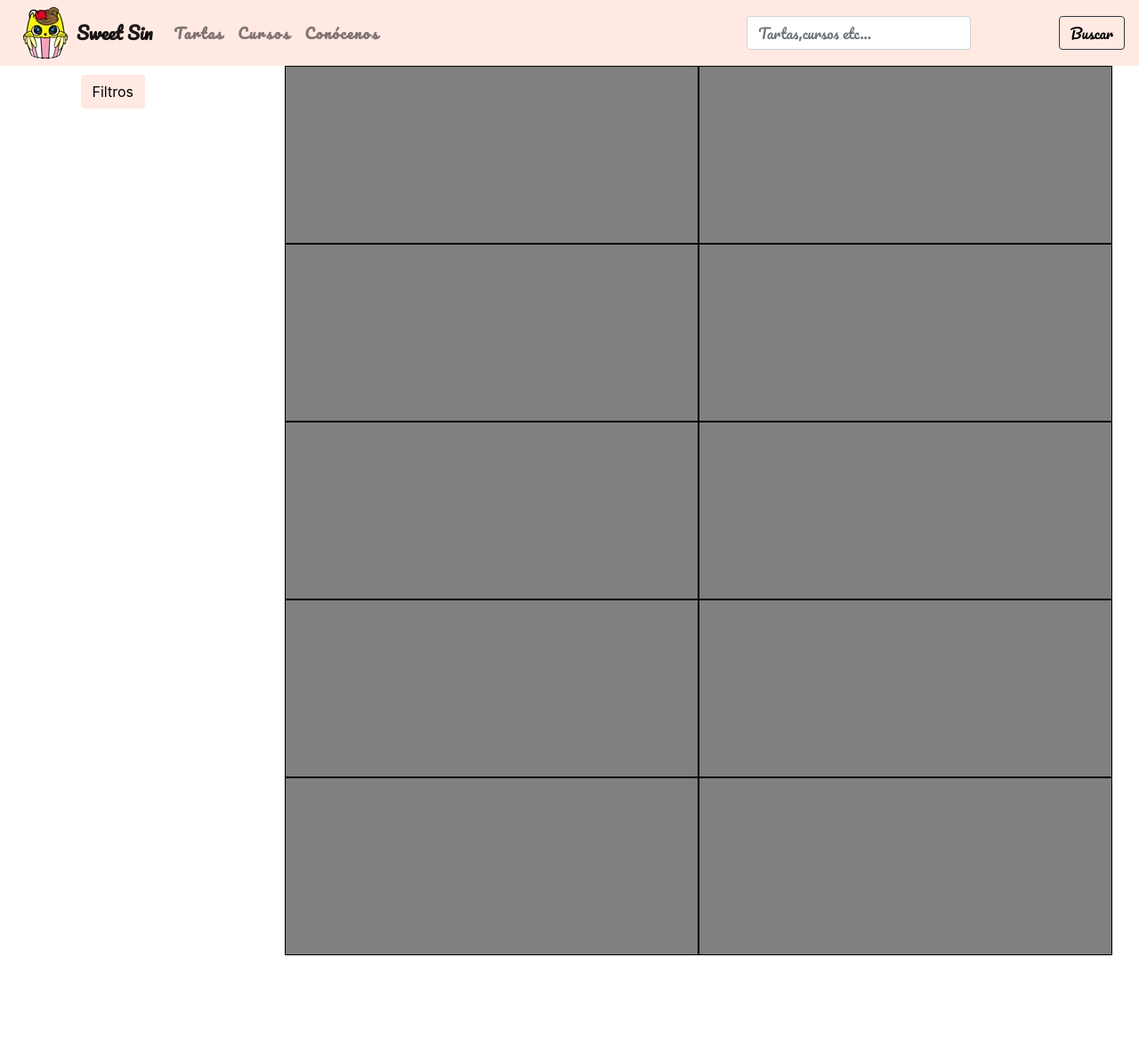
After one commit to AdrianTovar/Proyecto-Cibeles, a PHP site: page /productos.html in a window 1280 px wide. The commit adds this page. Shown: the whole page at 89% size. Run offline with PHP 8.4, Linux system fonts and the light colour scheme; some libraries are stand-ins or nearby versions.

Commit message:
actualizacion

```diff
--- a/estilos.css
+++ b/estilos.css
@@ -111,7 +111,7 @@ body{
   border: 1px solid black;
 }
 .slider{
-  height: 200px;
+  height: 250px;
 }
 .slide{
     border: 1px solid black;
@@ -134,7 +134,7 @@ body{
 .geo{
   height: 250px;
   margin-top: 20px;
-  margin-bottom: 150px;
+  margin-bottom: 200px;
 }
 .localizacion{
   border: 1px solid black;
--- /dev/null
+++ b/estilosProductos.css
@@ -0,0 +1,279 @@
+html{
+  position:relative;
+  min-height: 100%;
+
+
+}
+body{
+  margin-bottom: 80px;
+}
+.header{
+  font-family: 'Pacifico',cursive;
+  color: red;
+}
+.pie{
+  position: absolute;
+  bottom: 0;
+  width: 100%;
+  color: black;
+  font-family: 'Pacifico',cursive;
+  /* height:80px;
+  line-height: 80px; */
+  background-color: #ffd3c5;
+  border-top: 1px solid #e5bdb1;
+}
+.pie p{
+  padding-top: 20px;
+}
+.pie ul li {
+      list-style-type: none;
+      display: inline-block;
+  }
+  .pie ul li a i {
+    color: #fff;
+    width: 30px;
+    height: 30px;
+    border-radius: 20px;
+    text-align: center;
+    margin-right: 10px;
+    padding-top: 15%;
+    transition: all 0.2s ease-in-out;
+  }
+  i.fa{
+    font-size: 1.2rem;
+  }
+
+.fa-facebook {
+   background:#3b5998;
+ }
+
+.fa-twitter {
+    background:#00aced;
+ }
+ .fa-instagram{
+   background: #f09433;
+   background: -moz-linear-gradient(45deg, #f09433 0%, #e6683c 25%, #dc2743 50%, #cc2366 75%, #bc1888 100%);
+   background: -webkit-linear-gradient(45deg, #f09433 0%,#e6683c 25%,#dc2743 50%,#cc2366 75%,#bc1888 100%);
+   background: linear-gradient(45deg, #f09433 0%,#e6683c 25%,#dc2743 50%,#cc2366 75%,#bc1888 100%);
+ }
+ .fa-pinterest-square{
+   background:#cb2027;
+ }
+ .fa-youtube{
+   background: #ff0000;
+ }
+ .fa-tumblr-square{
+   background: #32506d;
+ }
+ .fa-cc-visa{
+   color:#003087;
+ }
+ .fa-cc-paypal{
+   color:#003087;
+ }
+.social i:hover{
+  background: black;
+}
+.social p{
+  padding-left: 20px;
+}
+.pago{
+  text-align: center;
+}
+.pago ul{
+  padding: 0px;
+}
+.pago li{
+  padding-right:10px;
+}
+.pago i{
+  font-size: 1.5em;
+}
+.navbar{
+  background-color: #ffe9e2;
+  font-weight: bold;
+}
+.nav-item{
+  letter-spacing: 1.7px;
+}
+.navbar button{
+  color:black;
+}
+.navbar button:hover{
+  background-color: #f9d0c2;
+  color:black;
+}
+.navbar a {
+  background-color:  #ffe9e2;
+  padding-left: 10px;
+}
+.cuerpo{
+  border: 1px solid black;
+}
+.slider{
+  height: 250px;
+}
+.slide{
+    border: 1px solid black;
+    background-color: grey;
+}
+.noticias{
+  height: 150px;
+  margin-top: 20px;
+}
+.noticia1{
+  border: 1px solid black;
+  background-color: grey;
+
+}
+.noticias .noticia2{
+  border: 1px solid black;
+  background-color: grey;
+  margin: 0px;
+}html{
+  position:relative;
+  min-height: 100%;
+
+
+}
+body{
+  margin-bottom: 80px;
+}
+.header{
+  font-family: 'Pacifico',cursive;
+  color: red;
+}
+.pie{
+  position: absolute;
+  bottom: 0;
+  width: 100%;
+  color: black;
+  font-family: 'Pacifico',cursive;
+  /* height:80px;
+  line-height: 80px; */
+  background-color: #ffd3c5;
+  border-top: 1px solid #e5bdb1;
+}
+.pie p{
+  padding-top: 20px;
+}
+.pie ul li {
+      list-style-type: none;
+      display: inline-block;
+  }
+  .pie ul li a i {
+    color: #fff;
+    width: 30px;
+    height: 30px;
+    border-radius: 20px;
+    text-align: center;
+    margin-right: 10px;
+    padding-top: 15%;
+    transition: all 0.2s ease-in-out;
+  }
+  i.fa{
+    font-size: 1.2rem;
+  }
+
+.fa-facebook {
+   background:#3b5998;
+ }
+
+.fa-twitter {
+    background:#00aced;
+ }
+ .fa-instagram{
+   background: #f09433;
+   background: -moz-linear-gradient(45deg, #f09433 0%, #e6683c 25%, #dc2743 50%, #cc2366 75%, #bc1888 100%);
+   background: -webkit-linear-gradient(45deg, #f09433 0%,#e6683c 25%,#dc2743 50%,#cc2366 75%,#bc1888 100%);
+   background: linear-gradient(45deg, #f09433 0%,#e6683c 25%,#dc2743 50%,#cc2366 75%,#bc1888 100%);
+ }
+ .fa-pinterest-square{
+   background:#cb2027;
+ }
+ .fa-youtube{
+   background: #ff0000;
+ }
+ .fa-tumblr-square{
+   background: #32506d;
+ }
+ .fa-cc-visa{
+   color:#003087;
+ }
+ .fa-cc-paypal{
+   color:#003087;
+ }
+.social i:hover{
+  background: black;
+}
+.social p{
+  padding-left: 20px;
+}
+.pago{
+  text-align: center;
+}
+.pago ul{
+  padding: 0px;
+}
+.pago li{
+  padding-right:10px;
+}
+.pago i{
+  font-size: 1.5em;
+}
+.navbar{
+  background-color: #ffe9e2;
+  font-weight: bold;
+}
+.nav-item{
+  letter-spacing: 1.7px;
+}
+.navbar button{
+  color:black;
+}
+.navbar button:hover{
+  background-color: #f9d0c2;
+  color:black;
+}
+.navbar a {
+  background-color:  #ffe9e2;
+  padding-left: 10px;
+}
+.prod{
+
+  margin:0px;
+  margin-bottom: 120px;
+  padding: 0px;
+}
+.fil{
+  padding-left: 0px !important;
+  width: 30%;
+  padding-right: 30px !important;
+
+}
+.btn{
+  margin-left: 90.5px;
+  margin-top: 10px;
+  background-color:  #ffe9e2;
+  align-items: center !important;
+}
+.btn:hover{
+  background-color:
+}
+.filtros{
+  height:300px;
+  border: 1px solid black;
+  background-color: grey;
+
+
+}
+.tartas{
+
+  margin:0px;
+}
+.tarta {
+  height: 200px;
+  border: 1px solid black;
+  background-color: grey;
+  margin:0px;
+}
--- /dev/null
+++ b/productos.html
@@ -0,0 +1,114 @@
+<!DOCTYPE html>
+<html>
+  <head>
+    <meta charset="utf-8">
+    <title>Productos</title>
+    <meta name="viewport" content="width=device-width, initial-scale=1, shrink-to-fit=no">
+    <meta name="viewport" content="width=device-width, initial-scale=1.0">
+    <link rel="stylesheet" href="estilosProductos.css">
+    <link rel="stylesheet" href="https://maxcdn.bootstrapcdn.com/bootstrap/4.0.0-beta.2/css/bootstrap.min.css" integrity="sha384-PsH8R72JQ3SOdhVi3uxftmaW6Vc51MKb0q5P2rRUpPvrszuE4W1povHYgTpBfshb" crossorigin="anonymous">
+    <link rel="stylesheet" href="https://maxcdn.bootstrapcdn.com/bootstrap/4.0.0/css/bootstrap.min.css" integrity="sha384-Gn5384xqQ1aoWXA+058RXPxPg6fy4IWvTNh0E263XmFcJlSAwiGgFAW/dAiS6JXm" crossorigin="anonymous">
+    <link rel="stylesheet" href="https://cdnjs.cloudflare.com/ajax/libs/font-awesome/4.7.0/css/font-awesome.min.css">
+    <link href="https://fonts.googleapis.com/css?family=Pacifico" rel="stylesheet">
+  </head>
+  <body>
+    <div class="container-fluid">
+      <div class="row">
+        <div class="header w-100">
+          <nav class="navbar sticky-top navbar-expand-md navbar-light fixed-top ">
+            <a href="Home.html"><img src="imagenes/Logo.jpg" alt="Logo"></a>
+            <a class="navbar-brand" href="Home.html">Sweet Sin</a>
+            <button class="navbar-toggler" type="button" data-toggle="collapse" data-target="#navbarCollapse" aria-controls="navbarCollapse" aria-expanded="false" aria-label="Toggle navigation">
+              <span class="navbar-toggler-icon"></span>
+            </button>
+            <div class="collapse navbar-collapse" id="navbarCollapse">
+              <ul class="navbar-nav mr-auto">
+                <li class="nav-item ">
+                  <a class="nav-link" href="#">Tartas <span class="sr-only">(current)</span></a>
+                </li>
+                <li class="nav-item">
+                  <a class="nav-link" href="#">Cursos</a>
+                </li>
+                <li class="nav-item">
+                  <a class="nav-link" href="#">Conócenos</a>
+                </li>
+              </ul>
+              <form class="form-inline mt-2 mt-md-0">
+                <input class="form-control mr-sm-2" type="text" placeholder="Tartas,cursos etc..." aria-label="Search">
+                <button class="btn btn-outline-dark btn-light my-2 my-sm-0" type="submit">Buscar</button>
+              </form>
+            </div>
+          </nav>
+        </div>
+      </div>
+        <div class="row prod ">
+          <div class="col fil col-xl-3 col-lg-3 col-md-3 col-sm-12 col-12">
+            <button type="button" class="btn " data-toggle="collapse" data-target="#filtros" name="button" aria-expanded="false">Filtros</button>
+              <div class="collapse" id="filtros">
+                <div class="filtros" data-toggle="collapse" id="filtros">
+
+                </div>
+              </div>
+          </div>
+            <div class="row tartas col-xl-9 col-lg-9 col-md-9">
+              <div class="col tarta col-xl-6 col-lg-6  col-md-6  col-sm-12 col-12">
+
+              </div>
+              <div class="tarta col-xl-6 col-lg-6  col-md-6  col-sm-12 col-12">
+
+              </div>
+              <div class="tarta col-xl-6 col-lg-6  col-md-6  col-sm-12 col-12">
+
+              </div>
+              <div class="tarta col-xl-6 col-lg-6  col-md-6  col-sm-12 col-12">
+
+              </div>
+              <div class="tarta col-xl-6 col-lg-6  col-md-6  col-sm-12 col-12">
+
+              </div>
+              <div class="tarta col-xl-6 col-lg-6  col-md-6  col-sm-12 col-12">
+
+              </div>
+              <div class="tarta col-xl-6 col-lg-6  col-md-6  col-sm-12 col-12">
+
+              </div>
+              <div class="tarta col-xl-6 col-lg-6  col-md-6  col-sm-12 col-12">
+
+              </div>
+              <div class="tarta col-xl-6 col-lg-6  col-md-6  col-sm-12 col-12">
+
+              </div>
+              <div class="tarta col-xl-6 col-lg-6  col-md-6  col-sm-12 col-12">
+
+              </div>
+
+
+            </div>
+	       </div>
+      <!-- <div class="row pie">
+        <div class=" social col-xl-6 col-lg-6 col-md-6 col-sm-6 col-6">
+          <p><b>Puedes seguirnos en nuestras redes sociales</b></p>
+          <ul>
+            <li><a href="#" target="_blank"><i class="fa fa-facebook"></i></a></li>
+            <li><a href="#" target="_blank"><i class="fa fa-twitter"></i></a></li>
+            <li><a href="#" target="_blank"><i class="fa fa-instagram"></i></a></li>
+            <li><a href="#" target="_blank"><i class="fa fa-pinterest-square"></i></a></li>
+            <li><a href="#" target="_blank"><i class="fa fa-tumblr-square"></i></a></li>
+            <li><a href="#" target="_blank"><i class="fa fa-youtube"></i></a></li>
+        </ul>
+        </div>
+        <div class=" pago col-xl-6 col-lg-6 col-md-6 col-sm-6 col-6">
+          <p><b>Métodos de pago</b></p>
+          <ul>
+            <li><i class="fa fa-cc-visa"></i></li>
+            <li><i class="fa fa-cc-paypal"></i></li>
+          </ul>
+        </div>
+      </div> -->
+    </div>
+    <script src="https://code.jquery.com/jquery-3.2.1.slim.min.js" integrity="sha384-KJ3o2DKtIkvYIK3UENzmM7KCkRr/rE9/Qpg6aAZGJwFDMVNA/GpGFF93hXpG5KkN" crossorigin="anonymous"></script>
+    <script src="https://cdnjs.cloudflare.com/ajax/libs/popper.js/1.12.3/umd/popper.min.js" integrity="sha384-vFJXuSJphROIrBnz7yo7oB41mKfc8JzQZiCq4NCceLEaO4IHwicKwpJf9c9IpFgh" crossorigin="anonymous"></script>
+    <script src="https://maxcdn.bootstrapcdn.com/bootstrap/4.0.0-beta.2/js/bootstrap.min.js" integrity="sha384-alpBpkh1PFOepccYVYDB4do5UnbKysX5WZXm3XxPqe5iKTfUKjNkCk9SaVuEZflJ" crossorigin="anonymous"></script>
+
+  </body>
+</html>
```
Also changed, not shown: Cursos.html (added, +33 -0 lines), Home.html (+5 -5 lines), estilosCursos.css (added, +11 -0 lines), imagenes/Logo.jpg (renamed from Logo.jpg), imagenes/Logo.png (renamed from Logo.png), imagenes/Logo2.jpg (renamed from Logo2.jpg), imagenes/Logo2.png (renamed from Logo2.png), imagenes/Pale Color Palette - color-hex.com.png (renamed from Pale Color Palette - color-hex.com.png), imagenes/carrot-cake.jpg (renamed from carrot-cake.jpg), imagenes/chocolate-cake.jpg (renamed from chocolate-cake.jpg), imagenes/cute-1531010_1280.png (renamed from cute-1531010_1280.png), imagenes/imgchox.jpg (renamed from imgchox.jpg), imagenes/trufa.jpg (renamed from trufa.jpg), imagenes/wedding-cake.jpg (renamed from wedding-cake.jpg).
